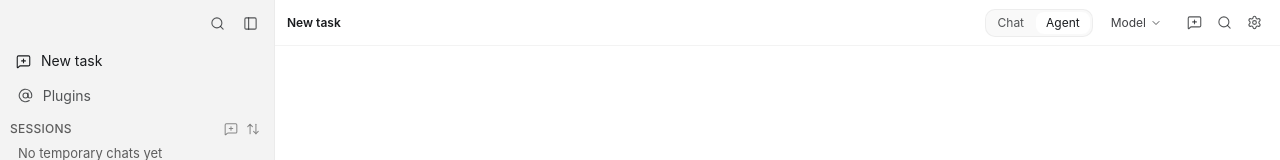
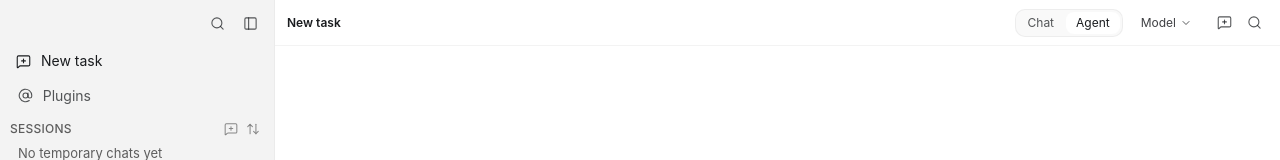
Before and after one commit to Tioit-Wang/PI-Desktop, a React (Vite) app in the folder apps/desktop/: page / in a window 1280 px wide. Shown: the top 160 px of the page. Built offline with nearby package versions, Linux system fonts and the light colour scheme.

Commit message:
fix(ui): remove settings button from conversation topbar

```diff
--- a/apps/desktop/src/App.tsx
+++ b/apps/desktop/src/App.tsx
@@ -901,7 +901,6 @@ function AppShell() {
                 onToggleSidebar={() => setSidebarCollapsed(!sidebarCollapsed)}
                 onNewTask={() => void runMenuCommand("newTask")}
                 onOpenSearch={() => setSearchOpen(true)}
-                onOpenSettings={() => void runMenuCommand("openSettings")}
               />
             ) : (
               <div
--- a/apps/desktop/src/components/ConversationTopbar.tsx
+++ b/apps/desktop/src/components/ConversationTopbar.tsx
@@ -8,7 +8,6 @@ import {
   IconSidebar,
   IconNewSession,
   IconSearch,
-  IconSettings,
 } from "./icons";
 
 function isThinkingLevel(value: unknown): value is ThinkingLevel {
@@ -39,14 +38,12 @@ export function ConversationTopbar({
   onToggleSidebar,
   onNewTask,
   onOpenSearch,
-  onOpenSettings,
 }: {
   sidebarCollapsed: boolean;
   workPanelOpen: boolean;
   onToggleSidebar: () => void;
   onNewTask: () => void;
   onOpenSearch: () => void;
-  onOpenSettings: () => void;
 }) {
   const { t } = useTranslation();
   const activeSessionId = useAppStore((s) => s.activeSessionId);
@@ -170,15 +167,6 @@ export function ConversationTopbar({
           >
             <IconSearch size={15} />
           </button>
-          <button
-            type="button"
-            className="ct-icon-btn"
-            title={t("nav.settings")}
-            aria-label={t("nav.settings")}
-            onClick={onOpenSettings}
-          >
-            <IconSettings size={15} />
-          </button>
         </div>
       </div>
     </div>
```
